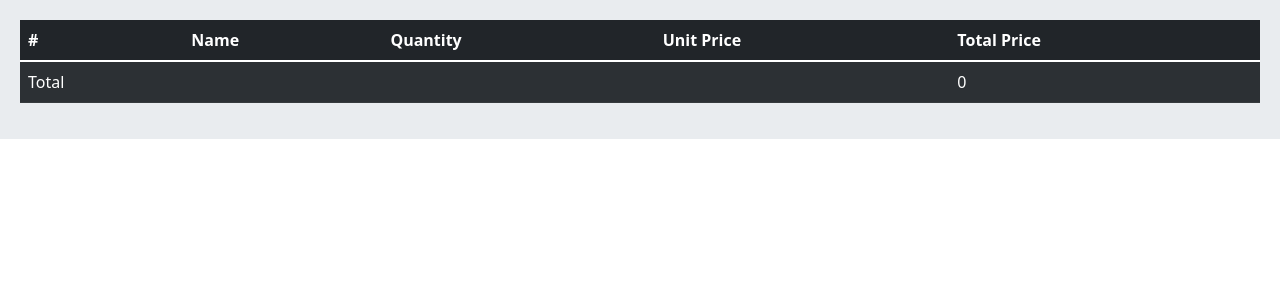
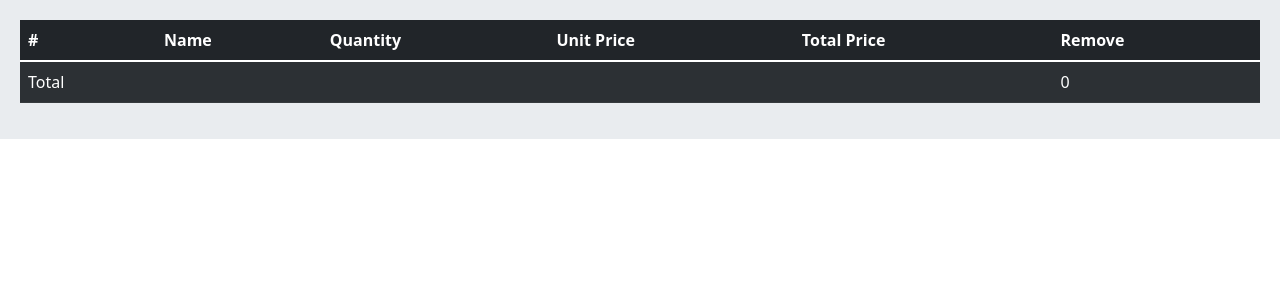
Before and after one commit to darkkLUCIFER/online_shop, a Django app: page /orders/cart in a window 1280 px wide. Shown: the part 56-356 px from the top of the page. Run offline with Django 5.2, Linux system fonts and the light colour scheme.

Commit message:
feat: added method to delete from cart

```diff
--- a/apps/orders/services.py
+++ b/apps/orders/services.py
@@ -22,7 +22,7 @@ class Cart:
         products = Product.objects.filter(id__in=product_ids)
         cart = self.cart.copy()
         for product in products:
-            cart[str(product.id)]['product_name'] = product.name
+            cart[str(product.id)]['product'] = product
 
         for item in cart.values():
             item['total_price'] = int(item['price']) * item['quantity']
@@ -51,3 +51,9 @@ class Cart:
 
     def get_total_price(self):
         return sum(int(item['price']) * item['quantity'] for item in self.cart.values())
+
+    def remove(self, product):
+        product_id = str(product.id)
+        if product_id in self.cart:
+            del self.cart[product_id]
+            self.save_session()
--- a/apps/orders/urls.py
+++ b/apps/orders/urls.py
@@ -7,4 +7,5 @@ app_name = 'orders'
 urlpatterns = [
     path('cart', views.CartView.as_view(), name='cart'),
     path('cart/add/<int:product_id>/', views.CartAddView.as_view(), name='cart_add'),
+    path('cart/remove/<int:product_id>/', views.CartRemoveView.as_view(), name='cart_remove'),
 ]
--- a/apps/orders/views.py
+++ b/apps/orders/views.py
@@ -8,7 +8,7 @@ from apps.products.models import Product
 
 class CartView(View):
     def get(self, request):
-        cart = Cart(request)
+        cart = Cart.get_instance(request)
 
         context = {
             'cart': cart
@@ -31,3 +31,11 @@ class CartAddView(View):
             Cart.get_instance(request).add(product, quantity)
 
         return redirect('orders:cart')
+
+
+class CartRemoveView(View):
+    def get(self, request, product_id):
+        cart = Cart.get_instance(request)
+        product = get_object_or_404(Product, pk=product_id)
+        cart.remove(product)
+        return redirect('orders:cart')
--- a/templates/orders/cart.html
+++ b/templates/orders/cart.html
@@ -10,22 +10,24 @@
             <th scope="col">Quantity</th>
             <th scope="col">Unit Price</th>
             <th scope="col">Total Price</th>
+            <th scope="col">Remove</th>
         </tr>
         </thead>
         <tbody>
         {% for item in cart %}
             <tr>
                 <th scope="row">{{ forloop.counter }}</th>
-                <td>{{ item.product_name }}</td>
+                <td>{{ item.product.name }}</td>
                 <td>{{ item.quantity }}</td>
                 <td>{{ item.price }}</td>
                 <td>{{ item.total_price }}</td>
+                <td><a href="{% url 'orders:cart_remove' item.product.id %}">remove</a></td>
             </tr>
         {% endfor %}
 
         <tr>
             <td>Total</td>
-            <td colspan="3"></td>
+            <td colspan="4"></td>
             <td>{{ cart.get_total_price }}</td>
         </tr>
 
```
